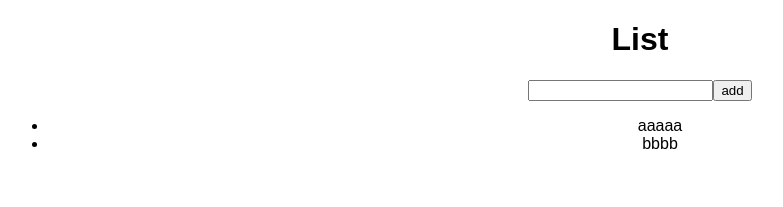
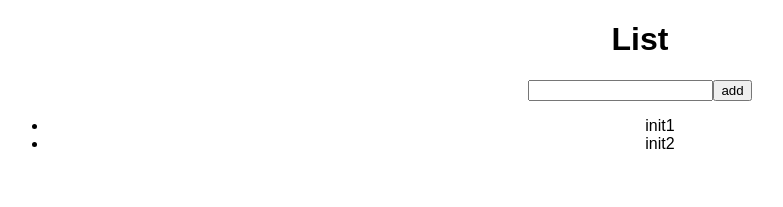
Before and after one commit to KiichiroNakamura/useContext-list, a React (Create React App) app: page / in a window 1280 px wide. Shown: the top 207 px of the page, without its empty margins (0-783 px from the left). Built offline with nearby package versions, Linux system fonts and the light colour scheme.

Commit message:
202109271550

```diff
--- a/src/components/FirstList.jsx
+++ b/src/components/FirstList.jsx
@@ -1,16 +1,21 @@
-import React, { useContext, useState, useRef } from "react";
+import React, { useContext, useState, useRef, useEffect } from "react";
 
-//import { ListContext } from "../providers/ListProvider";
+import { ListContext } from "../providers/ListProvider";
 
 export const FirstList = () => {
-  const [listVal, setListVal] = useState(["aaaaa", "bbbb"]);
-  // const [listData, setListData] = useContext(ListContext);
+  const [listData, setListData] = useContext(ListContext);
+  // const [listVal, setListVal] = useState(["aaaaa", "bbbb"]);
+  const [listVal, setListVal] = useState(listData);
+
   const addListItem = useRef(null);
   const addItem = () => {
     console.log(addListItem.current.value);
     const newList = [addListItem.current.value, ...listVal];
-    setListVal(newList);
+    setListData(newList);
   };
+  useEffect(() => {
+    setListVal(listData);
+  }, [listData]);
 
   return (
     <div>
```
